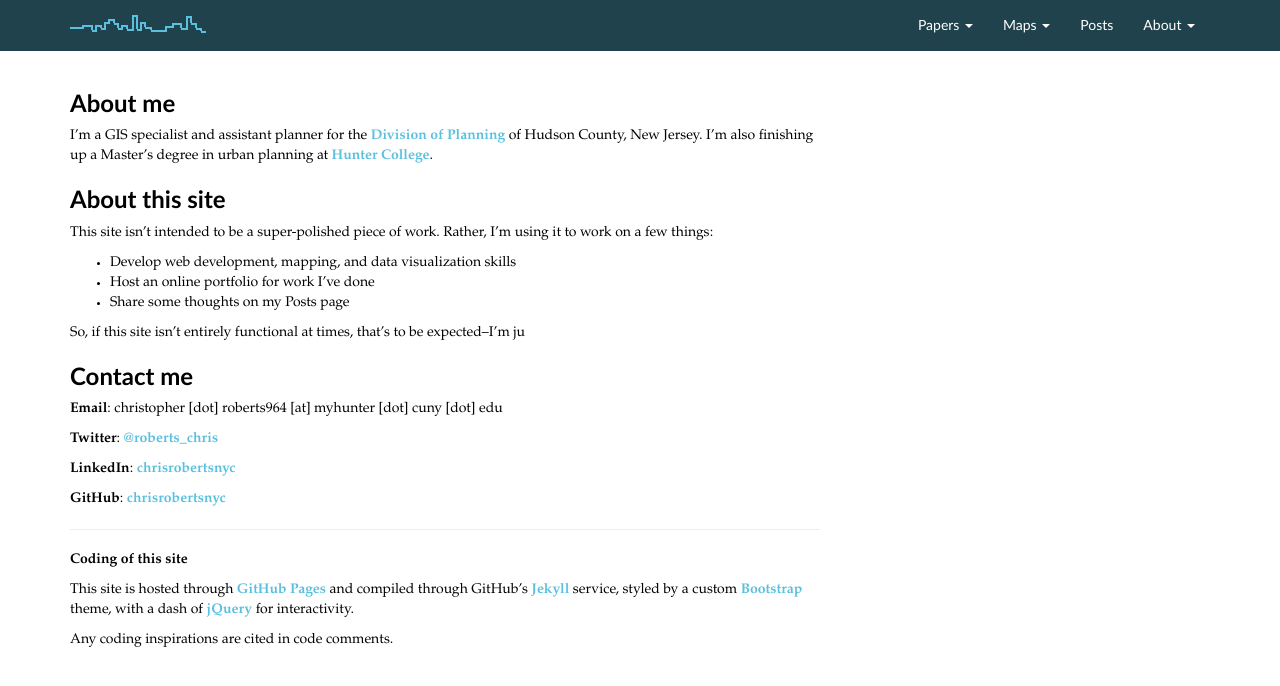
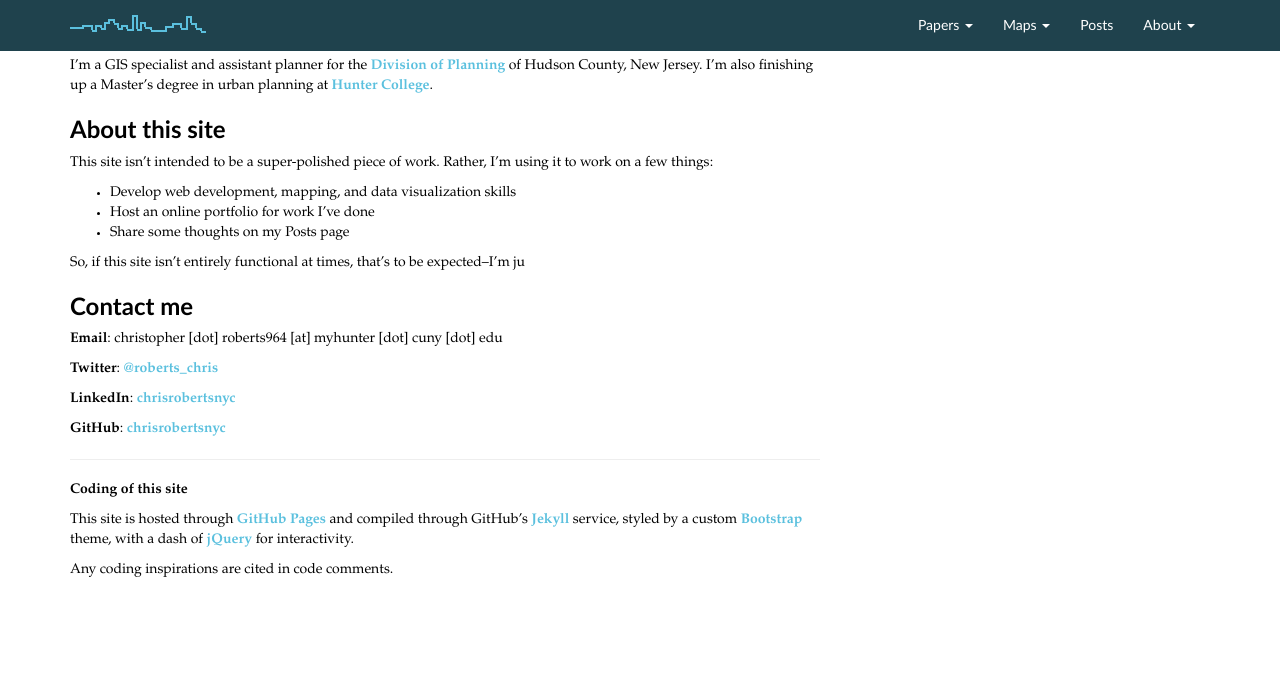
Before and after one commit to chrisrobertsnyc/chrisrobertsnyc.github.io, a Jekyll site: the page built from index.md, in a window 1280 px wide. Shown: the top 686 px of the page. Built offline with Jekyll 4.4.1, drawn with Linux system fonts in a browser that asks for light colours; nearby versions of some CDN libraries.

Commit message:
testing body padding

```diff
--- a/css/main.css
+++ b/css/main.css
@@ -1,5 +1,5 @@
 body {
-	padding-top: 70px;
+	padding-top: 0px;
 }
 
 /*inspiration: morganherlocker.com*/
```
